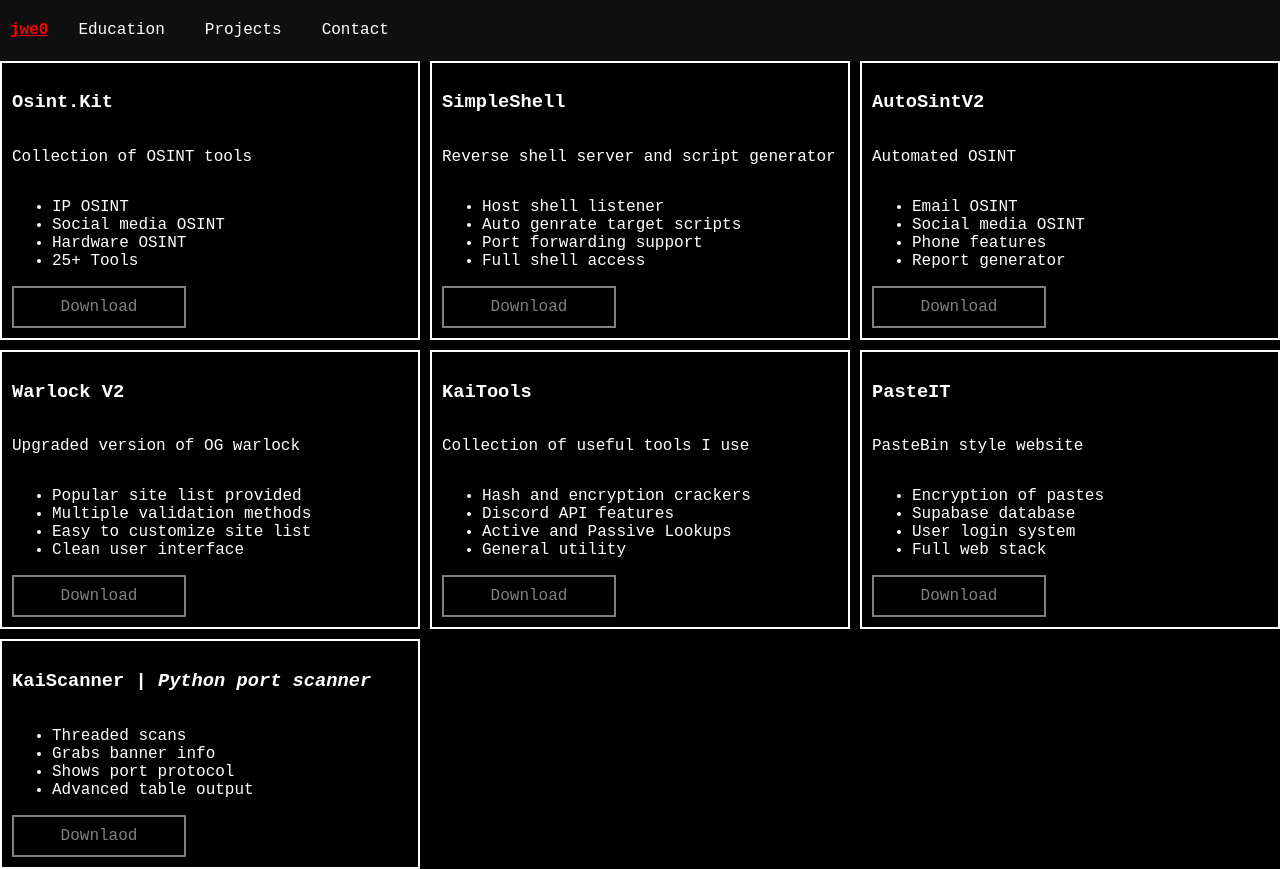
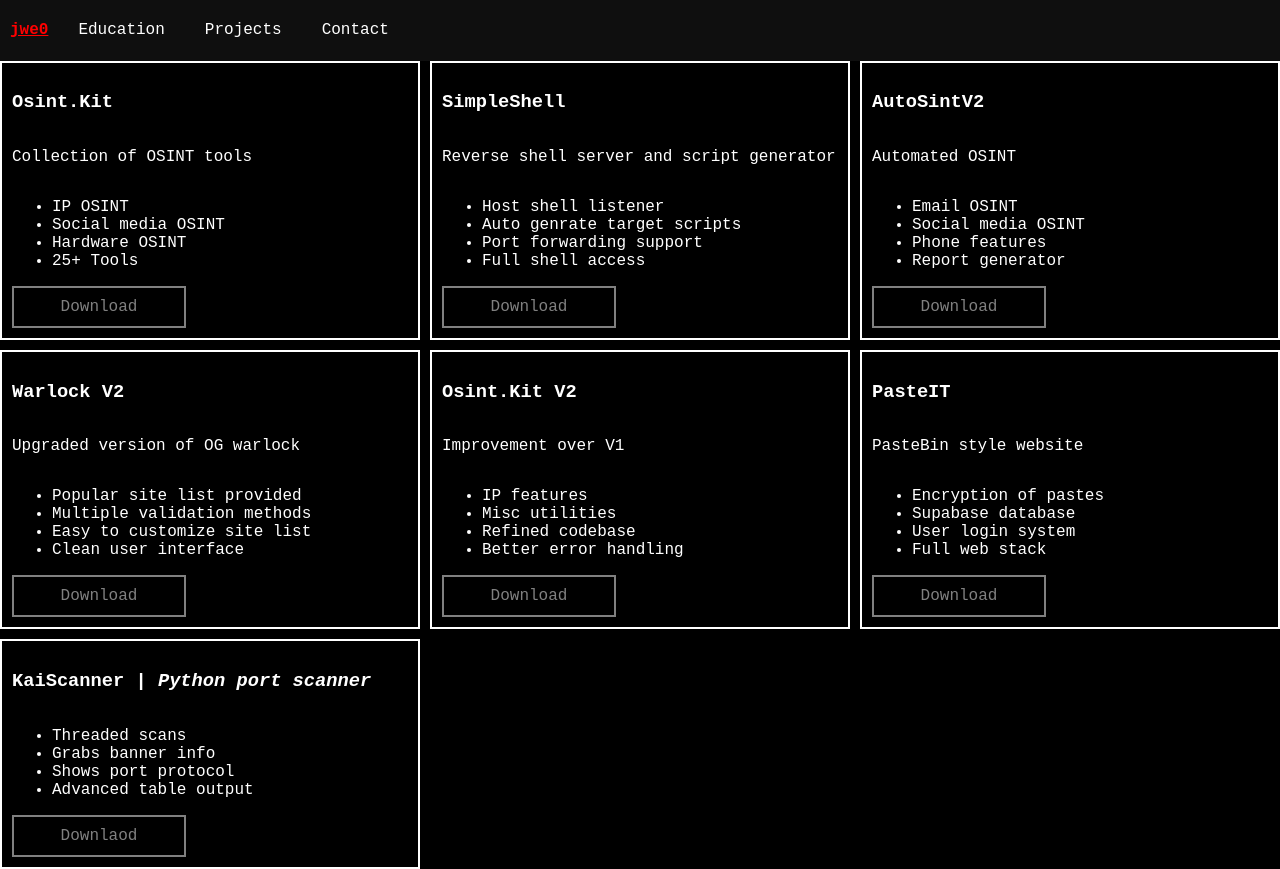
Before and after one commit to jwe0/jwe0.xyz-portfolio, a plain HTML site: page src/content/projects.html in a window 1280 px wide. Drawn offline with Linux system fonts and the light colour scheme.

Commit message:
Replaced KaiTools with Osint.kitV2

```diff
--- a/src/content/projects.html
+++ b/src/content/projects.html
@@ -68,15 +68,15 @@
             <a href="https://github.com/jwe0/WarlockV2">Download</a>
         </div>
         <div class="container">
-            <h3>KaiTools</h3>
-            <p>Collection of useful tools I use</p>
+            <h3>Osint.Kit V2</h3>
+            <p>Improvement over V1</p>
             <ul>
-                <li>Hash and encryption crackers</li>
-                <li>Discord API features</li>
-                <li>Active and Passive Lookups</li>
-                <li>General utility</li>
+                <li>IP features</li>
+                <li>Misc utilities</li>
+                <li>Refined codebase</li>
+                <li>Better error handling</li>
             </ul>
-            <a href="https://github.com/jwe0/KaiTools">Download</a>
+            <a href="https://github.com/jwe0/Osint.KitV2">Download</a>
         </div>
         <div class="container">
             <h3>PasteIT</h3>
```
